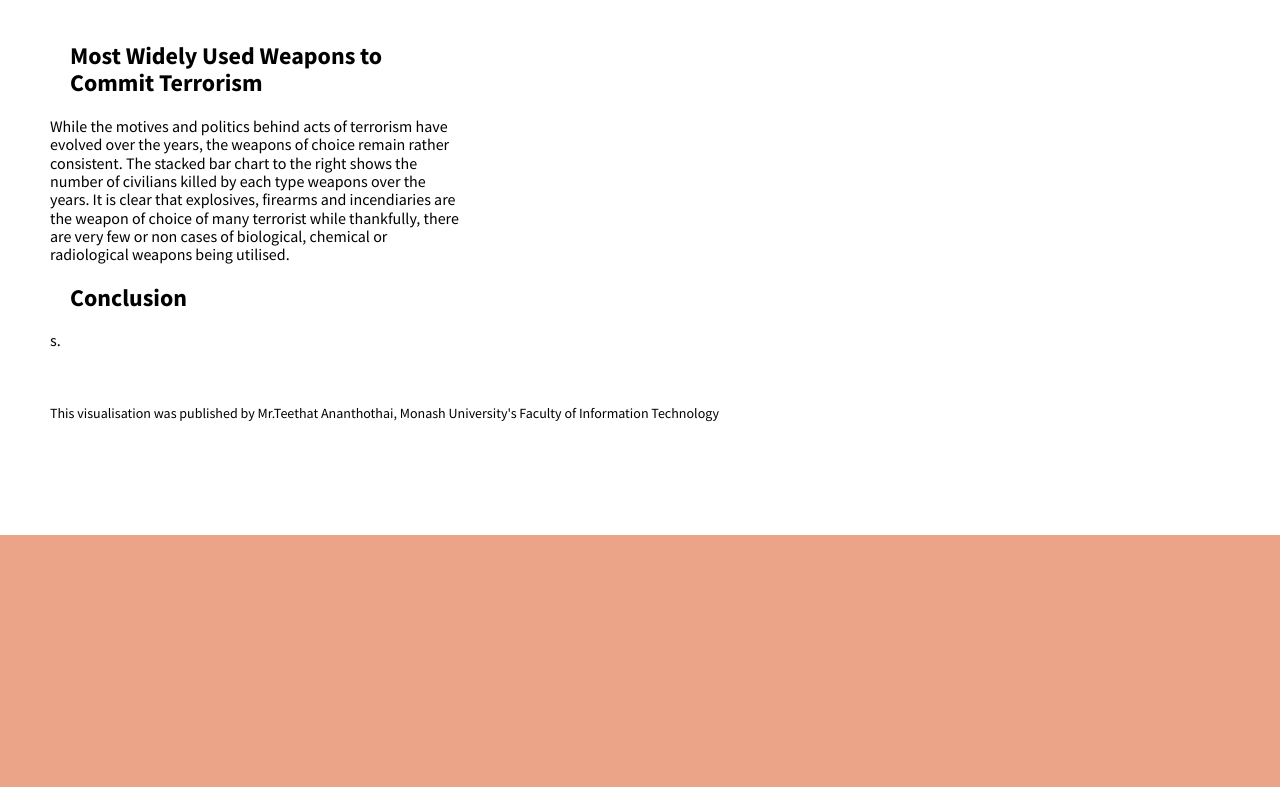
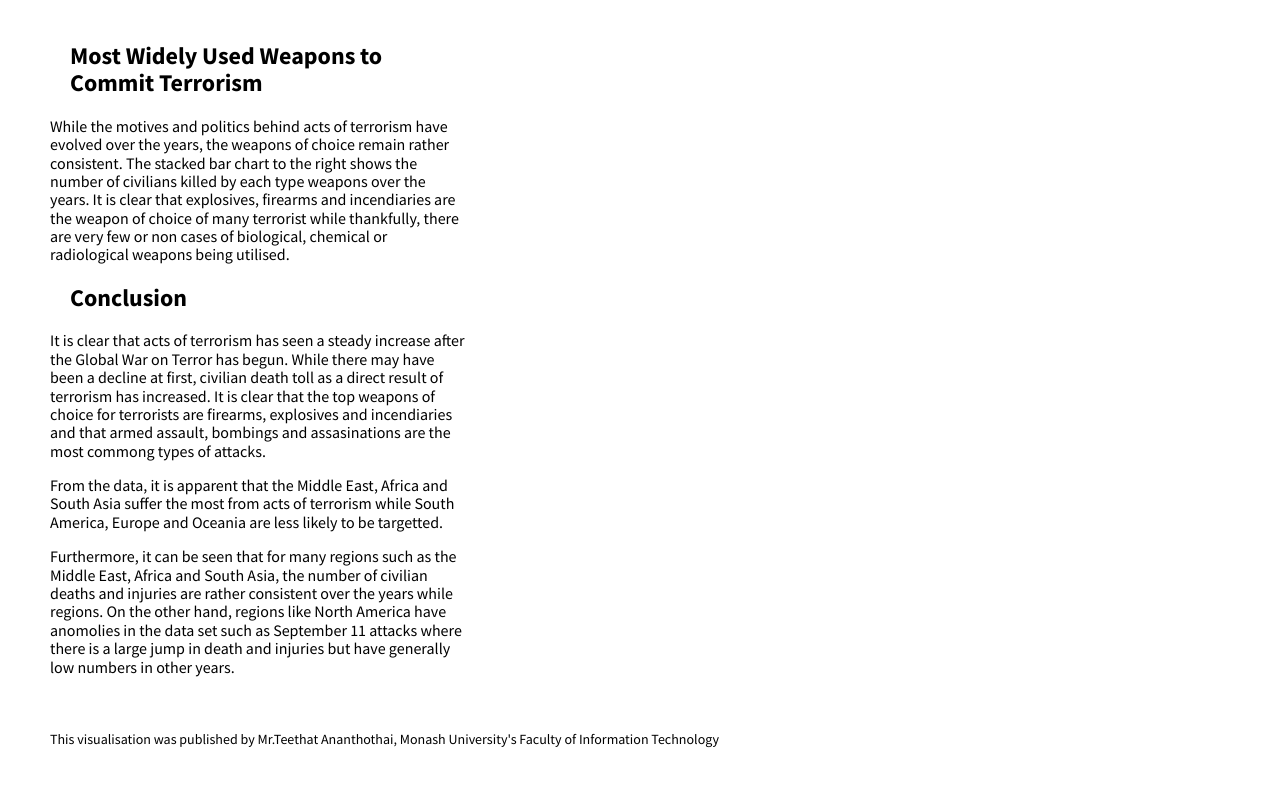
Before and after one commit to plyanan/FIT3179, a plain HTML site: page Assignment2index.html in a window 1280 px wide. Shown: the part 1172-1959 px from the top of the page. Before the commit the page ends 1707 px from the top, so only its background shows below. Drawn offline with nearby package versions, Linux system fonts and the light colour scheme; a script that the page names is missing.

Commit message:
Update Assignment2index.html

```diff
--- a/Assignment2index.html
+++ b/Assignment2index.html
@@ -135,7 +135,9 @@ h3 { font-size: 19px;
             <h2>Most Widely Used Weapons to Commit Terrorism</h2>
             <p>While the motives and politics behind acts of terrorism have evolved over the years, the weapons of choice remain rather consistent. The stacked bar chart to the right shows the number of civilians killed by each type weapons over the years. It is clear that explosives, firearms and incendiaries are the weapon of choice of many terrorist while thankfully, there are very few or non cases of biological, chemical or radiological weapons being utilised.</p>
     <h2>Conclusion</h2>
-    <p>s. </p>
+    <p>It is clear that acts of terrorism has seen a steady increase after the Global War on Terror has begun. While there may have been a decline at first, civilian death toll as a direct result of terrorism has increased. It is clear that the top weapons of choice for terrorists are firearms, explosives and incendiaries and that armed assault, bombings and assasinations are the most commong types of attacks.</p>
+    <p>From the data, it is apparent that the Middle East, Africa and South Asia suffer the most from acts of terrorism while South America, Europe and Oceania are less likely to be targetted.</p>
+    <p>Furthermore, it can be seen that for many regions such as the Middle East, Africa and South Asia, the number of civilian deaths and injuries are rather consistent over the years while regions. On the other hand, regions like North America have anomolies in the data set such as September 11 attacks where there is a large jump in death and injuries but have generally low numbers in other years.  </p>
 
   </div>
         </div>
```
